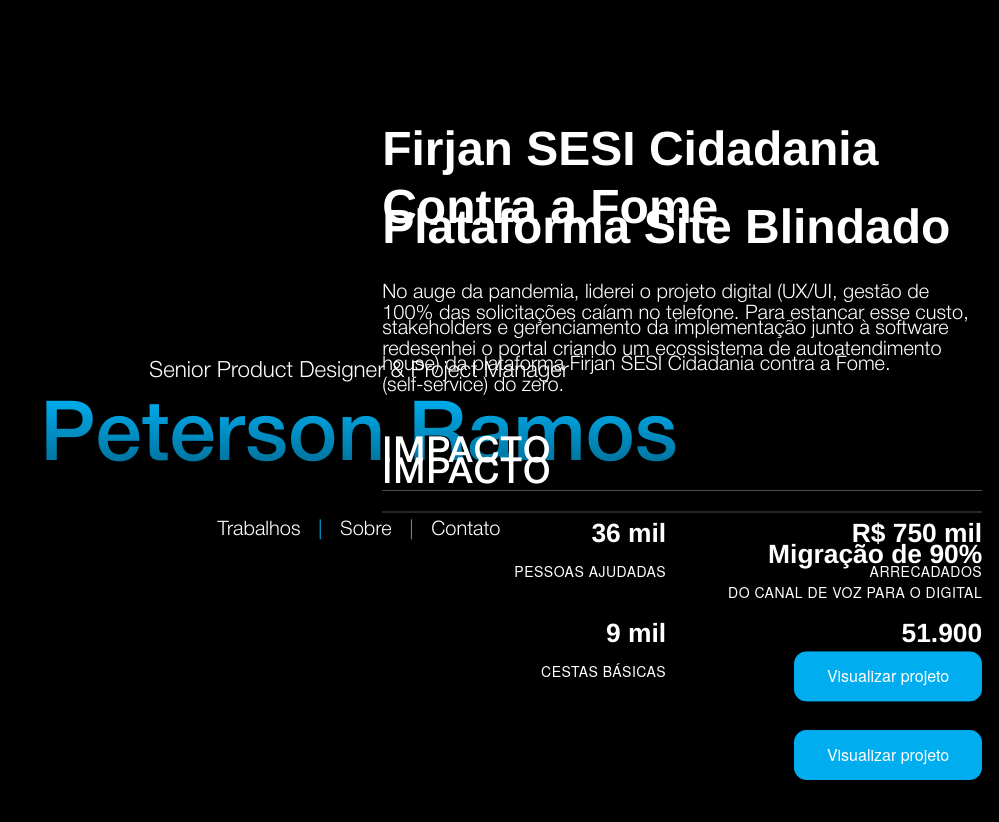
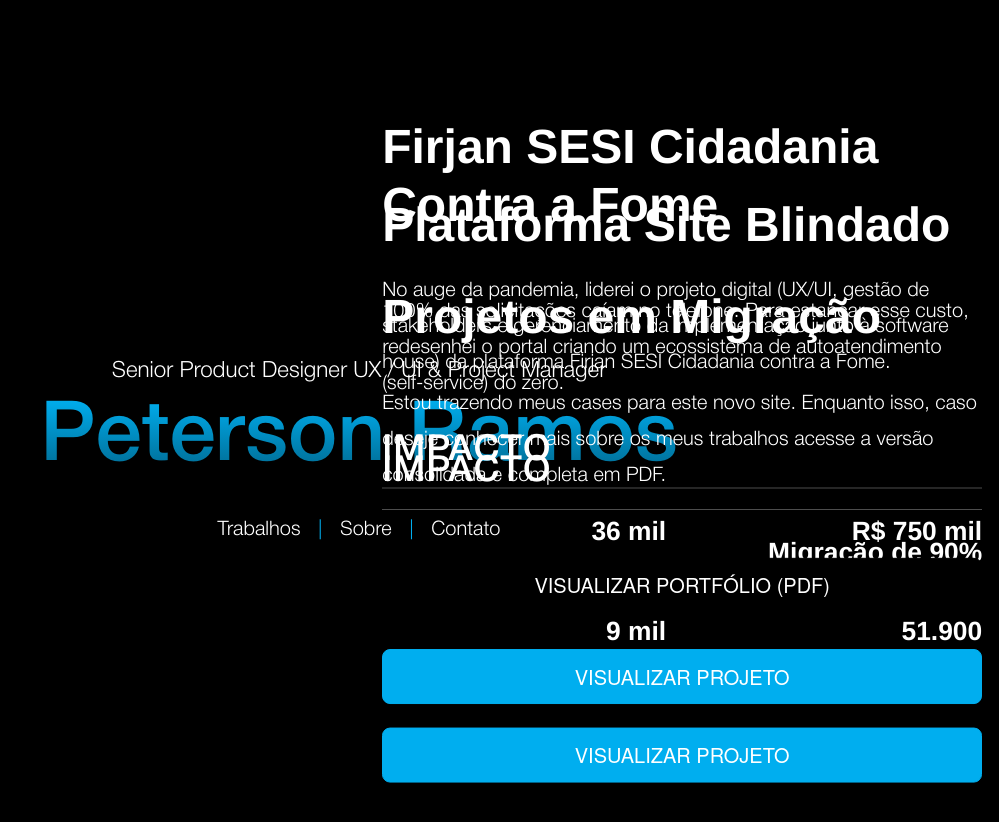
Before and after one commit to petersondrs/site-peterson, a Jekyll site: the page built from index.md, in a window 1280 px wide and 900 px high. Shown: the top 822 px of the window, without its empty margins (281-1280 px from the left). Built offline with Jekyll 4.4.1, drawn with Linux system fonts in a browser that asks for light colours; some web fonts are replaced.

Commit message:
Commit para limpar a base

```diff
--- a/assets/css/style.css
+++ b/assets/css/style.css
@@ -109,7 +109,7 @@
   --transition: all 0.3s ease;
 
   /* Styles */
-  --border-radius: .75rem;
+  --border-radius: .5rem;
 
 
   /* Fluid Scale - Valores usados no cálculo de clamp() */
@@ -123,7 +123,7 @@
 
   /* Tokens de Padding do Botão (Base 16px) */
   --btn-padding-y-min: 0.625rem; /* 10px */
-  --btn-padding-y-max: 1rem;      /* 16px */
+  --btn-padding-y-max: 1.5rem;      /* 16px */
   --btn-padding-x-min: 1.5rem;    /* 24px */
   --btn-padding-x-max: 2rem;      /* 32px */
   --btn-fluid-scale: 1vw;         /* Taxa de escala para padding fluido */
@@ -203,11 +203,12 @@
 .btn {
   display: inline-flex;
   align-items: center;
+  justify-content: center;
   gap: 0.5rem;
   /* padding: 0.75rem 1.25rem; */
   border-radius: var(--border-radius);
   font-family: "Helvetica Neue", sans-serif;
-  font-size: 1rem;
+  font-size: 1.25rem;
   font-weight: 400;
   line-height: 1;
   text-decoration: none;
@@ -219,6 +220,13 @@
   position: relative;
   overflow: hidden;
   white-space: nowrap;
+  width: 100%;
+  text-align: center;
+  text-transform: uppercase;
+  /* Remove espaçamento vertical extra - importante para eliminar espaço abaixo do texto */
+  line-height: 1;
+  /* Garante alinhamento vertical correto */
+  align-items: center;
 
   /* Implementação do Padding Vertical Fluido (Y) */
   padding-top: clamp(
@@ -245,6 +253,33 @@
   );
 }
 
+/* Remove espaçamento vertical do texto dentro do botão */
+/* O problema é que elementos inline têm espaço reservado para descenders (letras como g, p, q, y) */
+/* Esta solução força o texto a não ter esse espaçamento extra */
+.btn span {
+  line-height: 1 !important;
+  display: inline-block;
+  vertical-align: top;
+  margin: 0;
+  padding: 0;
+}
+
+/* Para texto direto no botão (sem span) */
+.btn > *:not(i):not(.icon):not(span) {
+  line-height: 1;
+  margin: 0;
+  padding: 0;
+  display: inline-block;
+  vertical-align: top;
+}
+
+/* Hover Effect Base */
+.btn > *:not(i):not(.icon):not(span) {
+  line-height: 1;
+  margin: 0;
+  padding: 0;
+}
+
 /* Hover Effect Base */
 .btn:hover {
   transform: translateY(-2px);
@@ -275,6 +310,7 @@
   transform: scale(1.1);
 }
 
+
 /* ========================================
    Button Modifiers
    ======================================== */
@@ -289,7 +325,7 @@
 .btn-primary:hover {
   background-color: var(--secondary-color);
   border-color: var(--secondary-color);
-  box-shadow: 0 4px 12px rgba(0, 174, 239, 0.3);
+  box-shadow: 0 4px 12px rgba(0, 0, 0, 0.452);
 }
 
 .btn-primary i,
@@ -327,6 +363,25 @@
   background-color: var(--primary-color);
   color: var(--text-color-inverse);
   border-color: var(--primary-color);
+}
+
+/* Inverse Button - Botão com fundo preto que muda para primary-color no hover */
+.btn-inverse {
+  background-color: #000000;
+  color: var(--text-color-inverse);
+  border-color: #000000;
+}
+
+.btn-inverse:hover {
+  background-color: var(--primary-color);
+  border-color: var(--primary-color);
+  box-shadow: 0 4px 12px rgba(0, 174, 239, 0.3);
+}
+
+.btn-inverse i,
+.btn-inverse .icon {
+  color: var(--text-color-inverse);
+  fill: var(--text-color-inverse);
 }
 
 .btn-outline i,
@@ -1280,6 +1335,10 @@
   position: relative;
   z-index: 1; /* Garante que a section está visível */
 
+  /* Cria um novo contexto de empilhamento isolado para cada section */
+  /* Isso evita que elementos de uma section interfiram com elementos de outra */
+  isolation: isolate;
+
   /* Remove padding anterior */
   padding: 0;
 
@@ -1337,12 +1396,22 @@
   /* Garante que o texto seja visível no fundo escuro */
   color: white;
 
-  /* Z-index alto para ficar acima de outros elementos */
+  /* Z-index relativo ao contexto de empilhamento da section pai */
+  /* Como cada section tem isolation: isolate, este z-index só afeta elementos dentro da mesma section */
   z-index: 10;
 
   /* Largura controlada */
   width: 100%;
   max-width: 600px;
+
+  /* Desabilita interação quando invisível para evitar cliques em elementos ocultos */
+  pointer-events: none;
+}
+
+/* Habilita interação apenas quando o elemento está visível */
+.content-fixed[style*="opacity: 1"],
+.content-fixed[style*="opacity:1"] {
+  pointer-events: auto;
 }
 
 .scroll-trigger-spacer {
@@ -1475,18 +1544,18 @@
 }
 
 /* Botão com fundo semi-transparente branco */
-.project-featured-section.text-color-inverse .btn,
+/* .project-featured-section.text-color-inverse .btn,
 .project-featured-section.text-color-inverse .btn-default {
   background-color: var(--primary-color);
   border-color: var(--primary-color);
   color: var(--text-color-inverse);
-}
-
-.project-featured-section.text-color-inverse .btn:hover,
+} */
+
+/* .project-featured-section.text-color-inverse .btn:hover,
 .project-featured-section.text-color-inverse .btn-default:hover {
   background-color: rgba(255, 255, 255, 0.2);
   border-color: rgba(255, 255, 255, 0.5);
-}
+} */
 
 /* ========================================
    Projects Fullscreen Section
@@ -1497,7 +1566,7 @@
 }
 
 /* Background específico para #trabalhos (Home) */
-#trabalhos {
+#sesi-cidadania-contra-fome {
   background-image: url('/assets/images/portfolio/firjan-sesi-cidadania-contra-fome/splash-screen-cover.jpg');
   background-size: cover;
   background-position: center;
@@ -1512,6 +1581,19 @@
   background-position: center;
   background-repeat: no-repeat;
   background-attachment: fixed;
+}
+
+/* Background específico para #plataforma-educacao */
+#modulo-copa-mundo-fifa-2014 {
+  background-image: url('/assets/images/portfolio/modulo-copa-mundo-fifa-2014/splash-screen-cover.jpg');
+  background-size: cover;
+  background-position: center;
+  background-repeat: no-repeat;
+  background-attachment: fixed;
+}
+
+#portfolio-file {
+  background-color: #00AEEF;
 }
 
 .project-container {
--- a/assets/js/featured-scroll.js
+++ b/assets/js/featured-scroll.js
@@ -32,6 +32,7 @@
               fadeTimeout = setTimeout(() => {
                 textElement.style.transition = 'opacity 0.8s ease-in-out';
                 textElement.style.opacity = '1';
+                textElement.style.pointerEvents = 'auto'; // Habilita interação quando visível
                 isVisible = true;
                 console.log('✨ Fade in completo! Opacity: 100%');
               }, 100); // 0.5 segundos de delay
@@ -47,6 +48,7 @@
               // Fade out rápido
               textElement.style.transition = 'opacity 0s ease-out';
               textElement.style.opacity = '0';
+              textElement.style.pointerEvents = 'none'; // Desabilita interação quando invisível
               isVisible = false;
             }
           }
--- a/index.md
+++ b/index.md
@@ -6,7 +6,7 @@
 <section class="hero-fullscreen" aria-label="Seção de apresentação">
   <div class="hero-content-center">
     <h1 class="hero-title">
-      <span class="hero-profession" aria-label="Profissão">Senior Product Designer & Project Manager</span>
+      <span class="hero-profession" aria-label="Profissão">Senior Product Designer UX / UI & Project Manager</span>
       <span class="hero-name" aria-label="Nome">Peterson Ramos</span>
     </h1>
     <nav class="hero-nav" aria-label="Navegação principal">
@@ -38,7 +38,7 @@
   </div>
 </section>
 
-<section id="trabalhos" class="project-featured-section text-color-inverse">
+<section id="sesi-cidadania-contra-fome" class="project-featured-section text-color-inverse">
   <div class="container">
     <article class="project-featured">
       <!-- Coluna Esquerda: Imagem -->
@@ -83,7 +83,7 @@
 
             <div class="project-cta">
               <a href="/portfolio/sesi-cidadania-contra-fome/" class="btn btn-primary">
-                <span>Visualizar projeto</span>
+                Visualizar projeto
               </a>
             </div>
           </div>
@@ -127,7 +127,7 @@
 
             <div class="project-cta">
               <a href="/portfolio/plataforma-site-blindado/" class="btn btn-primary">
-                <span>Visualizar projeto</span>
+                Visualizar projeto
               </a>
             </div>
           </div>
@@ -137,3 +137,36 @@
     </article>
   </div>
 </section>
+
+<section id="portfolio-file" class="project-featured-section text-color-inverse">
+  <div class="container">
+    <article class="project-featured">
+      <!-- Coluna Esquerda: Imagem -->
+      <div class="project-featured-image-column">
+        <!-- <img src="/assets/images/portfolio/modulo-copa-mundo-fifa-2014/splash-screen-cover.jpg" alt="Plataforma Digital de Educação"> -->
+      </div>
+
+      <!-- Coluna Direita: Conteúdo com Efeito Sticky -->
+      <div class="content-sticky-wrapper">
+        <div class="content-fixed" id="featured-text-3">
+          <div class="project-featured-content-column">
+            <header>
+              <h2>Projetos em Migração</h2>
+            </header>
+
+            <div class="project-description">
+              <p>Estou trazendo meus cases para este novo site. Enquanto isso, caso deseje conhecer mais sobre os meus trabalhos acesse a versão consolidada e completa em PDF.</p>
+            </div>
+
+            <div class="project-cta black">
+              <a href="https://petersonramos.com.br/assets/portfolio/peterson-ramos-portfolio-2025.pdf" class="btn btn-primary btn-inverse">
+                Visualizar Portfólio (PDF)
+              </a>
+            </div>
+          </div>
+        </div>
+        <div class="scroll-trigger-spacer"></div>
+      </div>
+    </article>
+  </div>
+</section>
```
